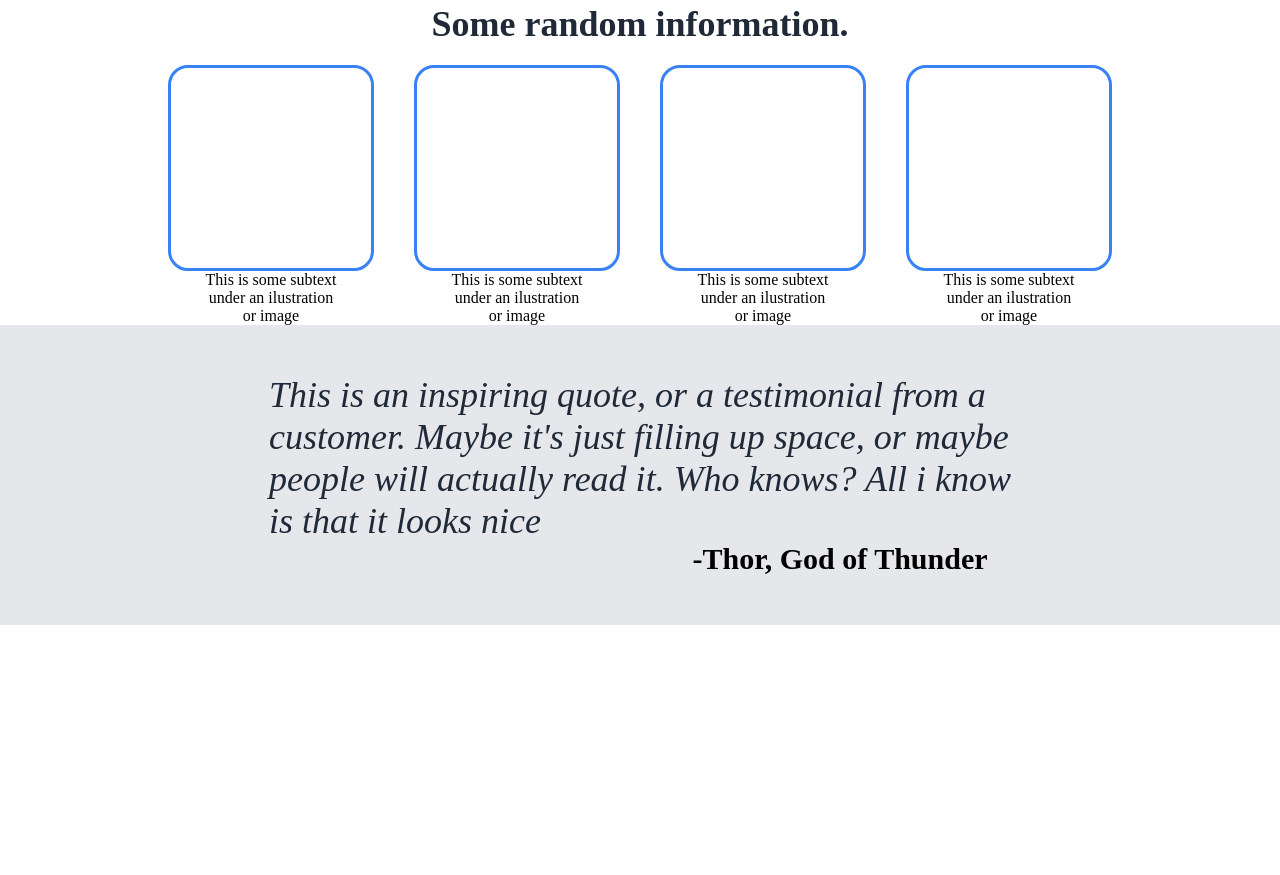
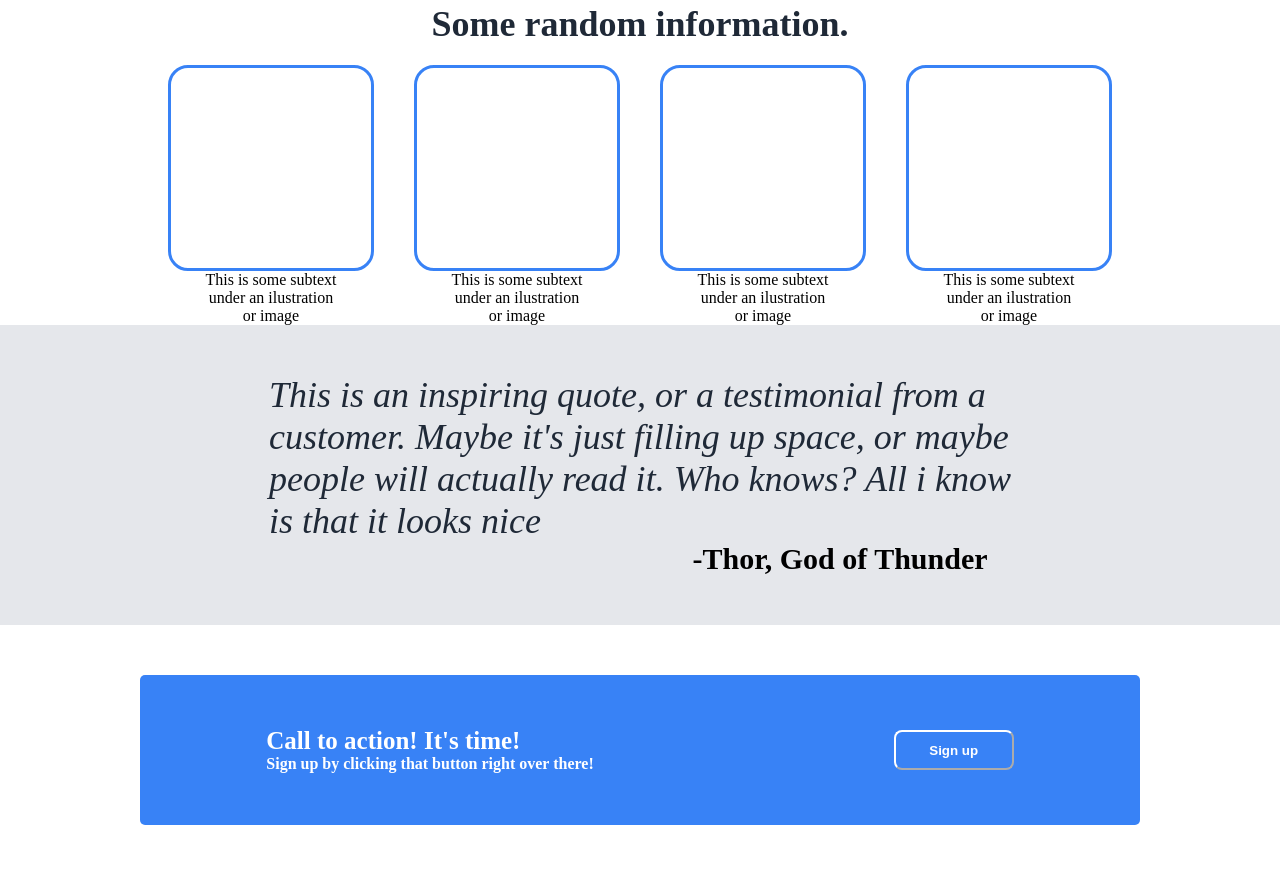
Before and after one commit to Dance121/landing-page, a plain HTML site: page index.html in a window 1280 px wide. Shown: the part 524-1399 px from the top of the page. Before the commit the page ends 1149 px from the top, so only its background shows below. Drawn offline with Linux system fonts and the light colour scheme.

Commit message:
Finished the fourth section

```diff
--- a/index.html
+++ b/index.html
@@ -70,5 +70,17 @@
                 </div>
             </div>
         </div>
+        <div>
+            <div class="section-four">
+                <div class="blue-box">
+                <div><h4>Call to action! It's time!</p>
+                    <p id="sign-up-p">Sign up by clicking that button right over there!</p>
+                </div>
+                <div>
+                    <button class="sign-up">Sign up</button>
+                </div>
+            </div>
+            </div>
+        </div>
     </body>
 </html>
--- a/styles.css
+++ b/styles.css
@@ -126,3 +126,38 @@ h2 {
     font-weight: bolder;
 
 }
+.section-four {
+    display: flex;
+    flex-direction: row;
+    height: 250px;
+    align-items: center;
+    justify-content: center;
+}
+.blue-box {
+    background-color: #3882f6;
+    width: 1000px;
+    height: 150px;
+    border-radius: 5px;
+    color: white;
+    display: flex;
+    flex-direction: row;
+    justify-content: center;
+    align-items: center;
+}
+h4 {
+    font-size: 25px;
+    font-weight: bold;
+}
+#sign-up-p {
+    font-size: 16px;
+}
+.sign-up {
+    margin-left: 300px;
+    border-color: white;
+    background-color: #3882f6;
+    border-radius: 8px;
+    width: 120px;
+    height: 40px;
+    color: white;
+    font-weight: bold;
+}
```
